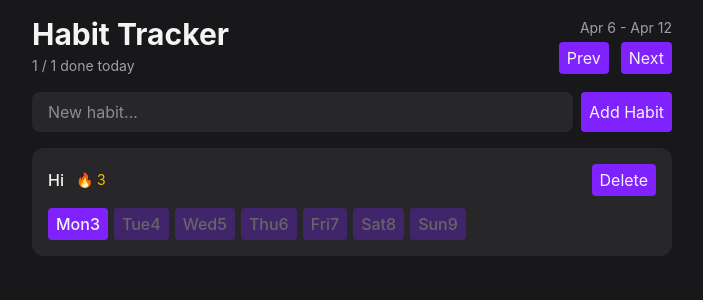
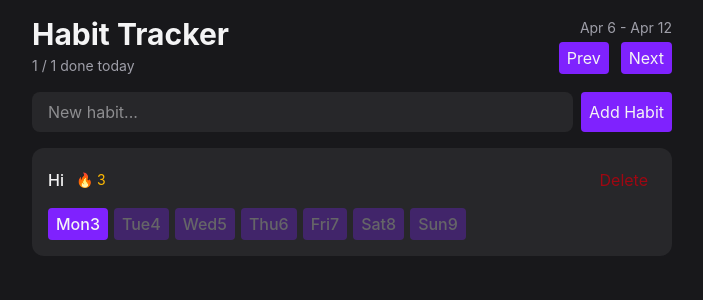
Before and after one commit to TimAaronSharp/web-dev-simplified, a React (Vite) app: page / in a window 1280 px wide. Shown: the top 300 px of the page, without its empty margins (288-991 px from the left). Built offline with nearby package versions, Linux system fonts and the light colour scheme.

Commit message:
CREATED: Button.tsx - getVariantStyles() - switch statement function that will change button styling based on string passed through.
REFACTORED: HabitItem.tsx - Added "ghost-destructive" variant to delete button.

```diff
--- a/src/components/buttons/Button.tsx
+++ b/src/components/buttons/Button.tsx
@@ -25,22 +25,28 @@
 type Variant = "primary" | "secondary" | "ghost-destructive"
 
 type ButtonProps = {
-  variant?: Variant
+  variant?: Variant;
 } & ComponentProps<"button">
 
 
 export function Button({ variant = "primary", ...props }: ButtonProps) {
   return (
     <>
-      <button {...props} className="bg-violet-600 hover:bg-violet-500 transition-colors rounded px-2 py-1 disabled:opacity-30 disabled:cursor-not-allowed" />
+      <button {...props} className={`${getVariantStyles(variant)} transition-colors rounded px-2 py-1 disabled:opacity-30 disabled:cursor-not-allowed`} />
     </>
   )
 }
 
 function getVariantStyles(variant: Variant) {
   switch (variant) {
+    case "primary":
+      return "bg-violet-600 hover:bg-violet-500";
+    case "secondary":
+      return "bg-zinc-700 hover:bg-zinc-600 text-zinc-400";
+    case "ghost-destructive":
+      return "hover:bg-red-800 text-red-800 hover:text-red-200"
     default:
-      throw new Error(`Invalid variant: ${variant satisfies never}`)
+      throw new Error(`Invalid variant: ${variant satisfies never}`);
   }
 }
 
--- a/src/components/habits/HabitItem.tsx
+++ b/src/components/habits/HabitItem.tsx
@@ -29,7 +29,7 @@
             <span className="font-medium">{name}</span>
             <span className="text-sm text-amber-400">🔥 3</span>
           </div>
-          <Button>Delete</Button>
+          <Button variant="ghost-destructive">Delete</Button>
         </div>
         <div className="flex gap-1.5">
           {visibleDates.map(date => (
```
